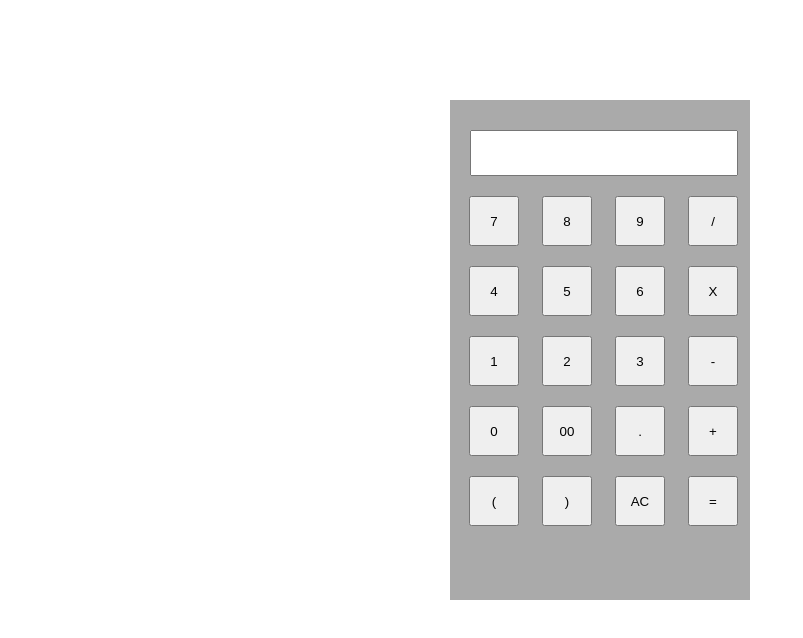
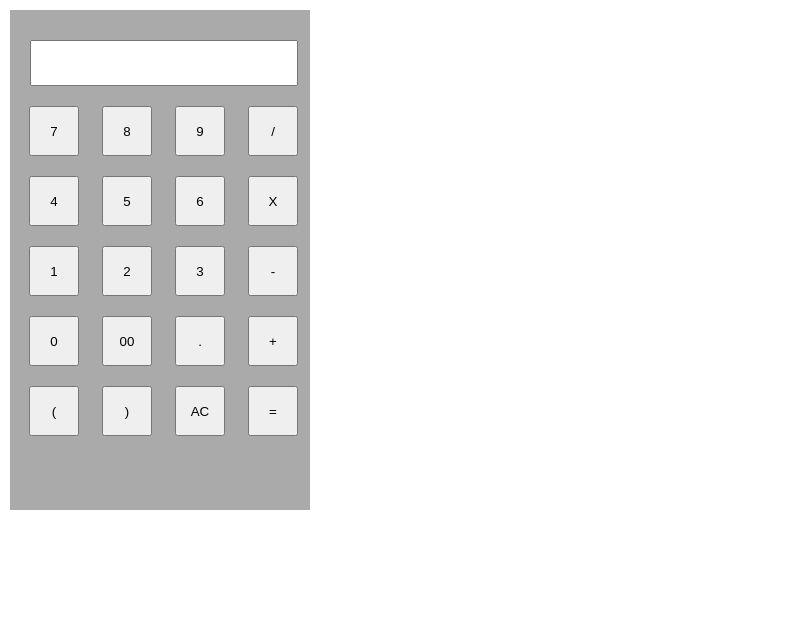
Before and after one commit to ManasTom/testSample, a plain HTML site: page index.html in a window 1280 px wide. Shown: the whole page, without its empty margins (0-803 px from the left). Drawn offline with Linux system fonts and the light colour scheme.

Commit message:
Update calc.css

```diff
--- a/calc.css
+++ b/calc.css
@@ -9,8 +9,8 @@ body{
 .clcbody{
     height:500px;
     width: 300px;
-    margin-left: 450px;
-    margin-top: 100px;
+    margin-left: 10px;
+    margin-top: 10px;
     background:rgb(170, 170, 170)
 
 }
```
